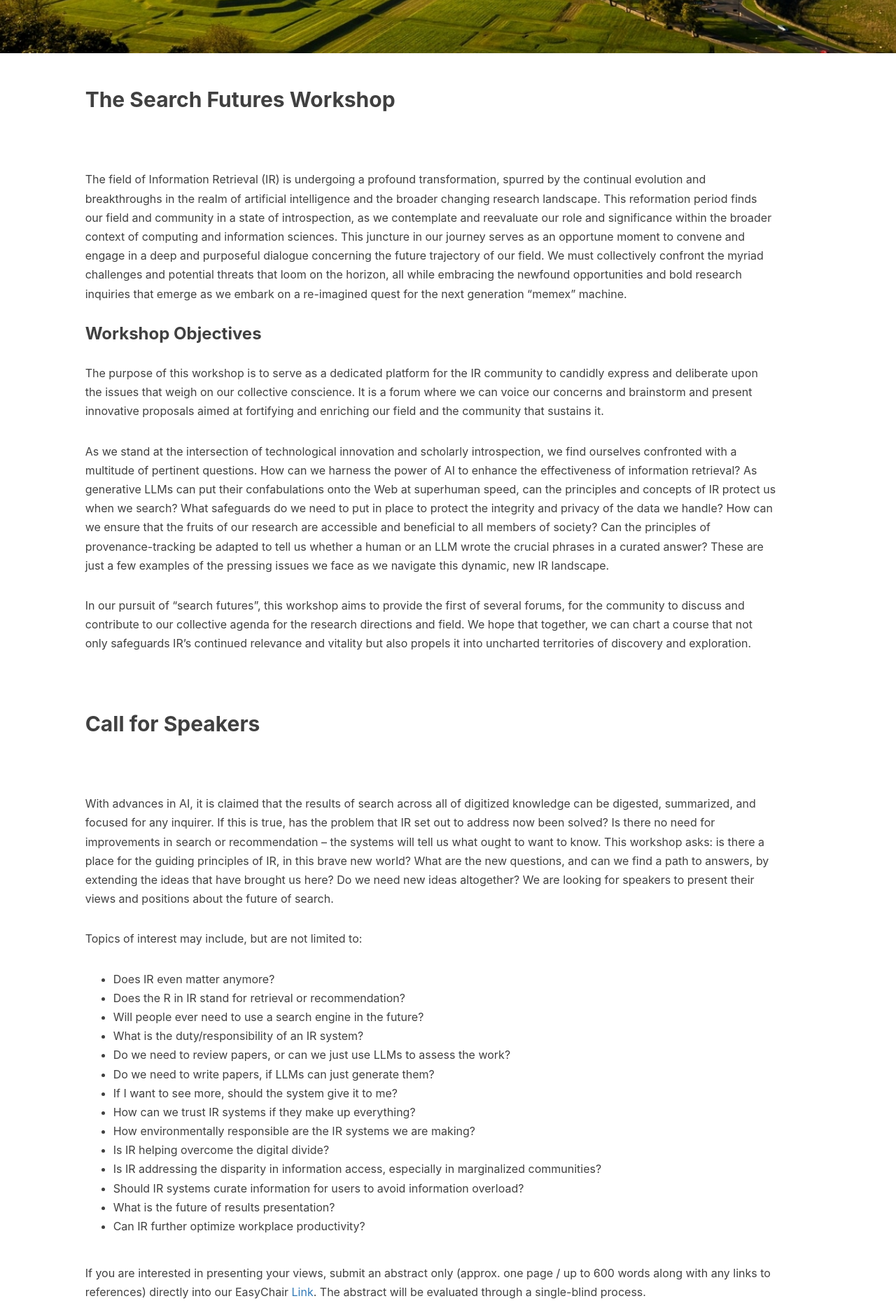
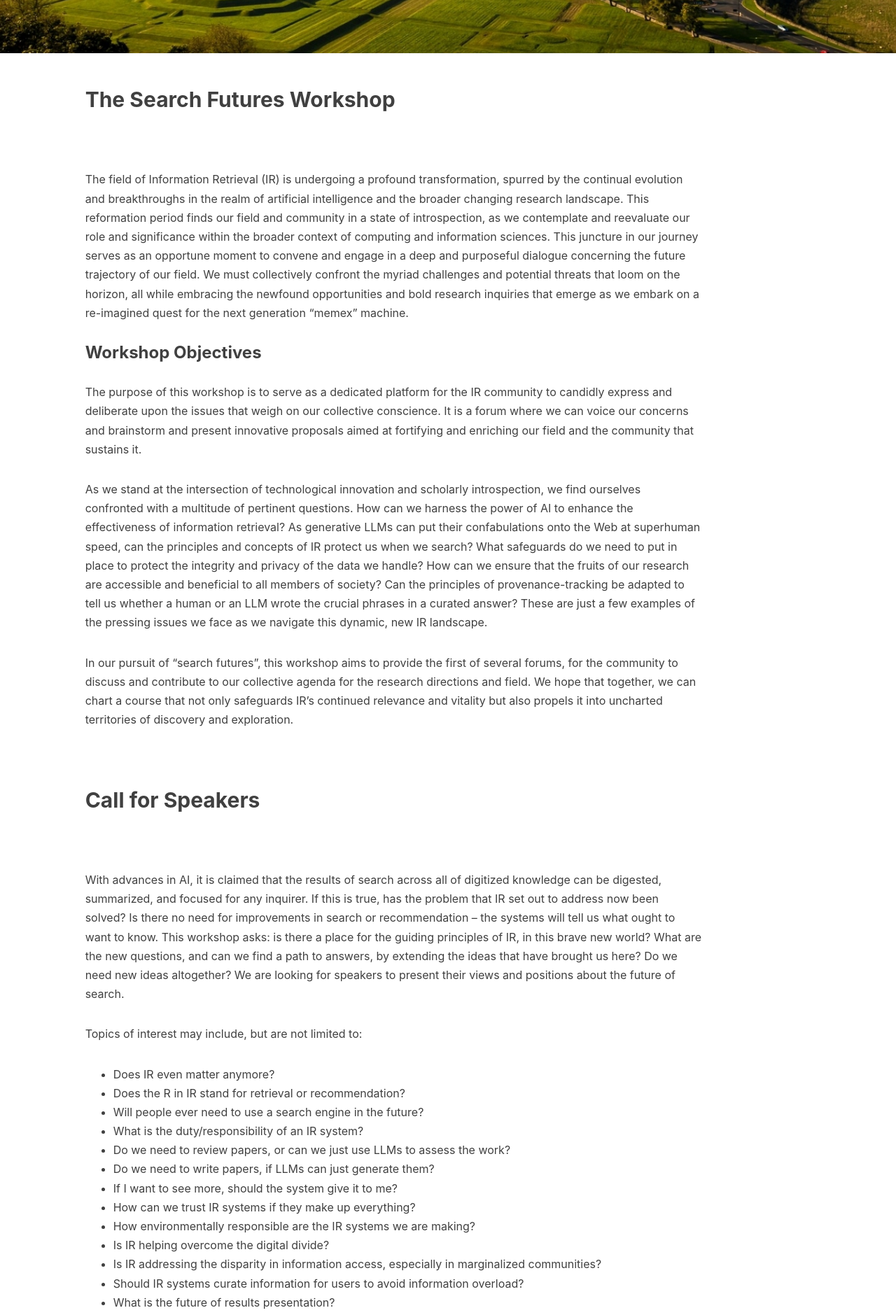
Before and after one commit to SearchFutures/SearchFutures.github.io, a Jekyll site: the page built from index.md, in a window 1280 px wide. Shown: the part 344-2223 px from the top of the page at 70% size. Built offline with Jekyll 4.4.1, drawn with Linux system fonts in a browser that asks for light colours; nearby versions of some CDN libraries; our own code applies the rules of GitHub Pages for plain Markdown files.

Commit message:
Update page.html

```diff
--- a/_layouts/page.html
+++ b/_layouts/page.html
@@ -23,7 +23,7 @@ layout: default
         {% if site.sidebar == false %}
 <!-- NO SIDEBAR -->
     <!-- Post Container -->
-            <div class="col-lg-10 col-lg-offset-1 col-md-8 col-md-offset-1 post-container">
+            <div class="col-lg-9 col-lg-offset-1 col-md-8 col-md-offset-1 post-container">
                 {{ content }}
             </div>
     <!-- Sidebar Container -->
```
